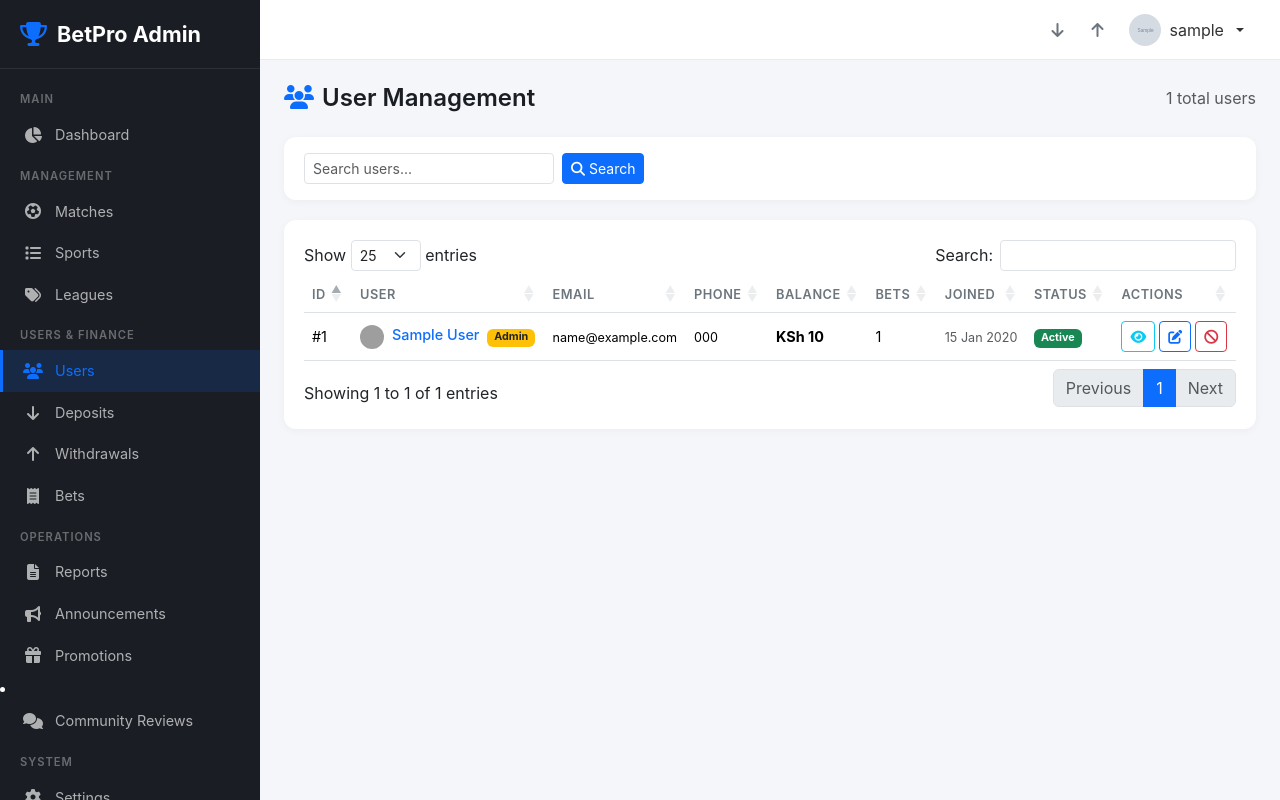
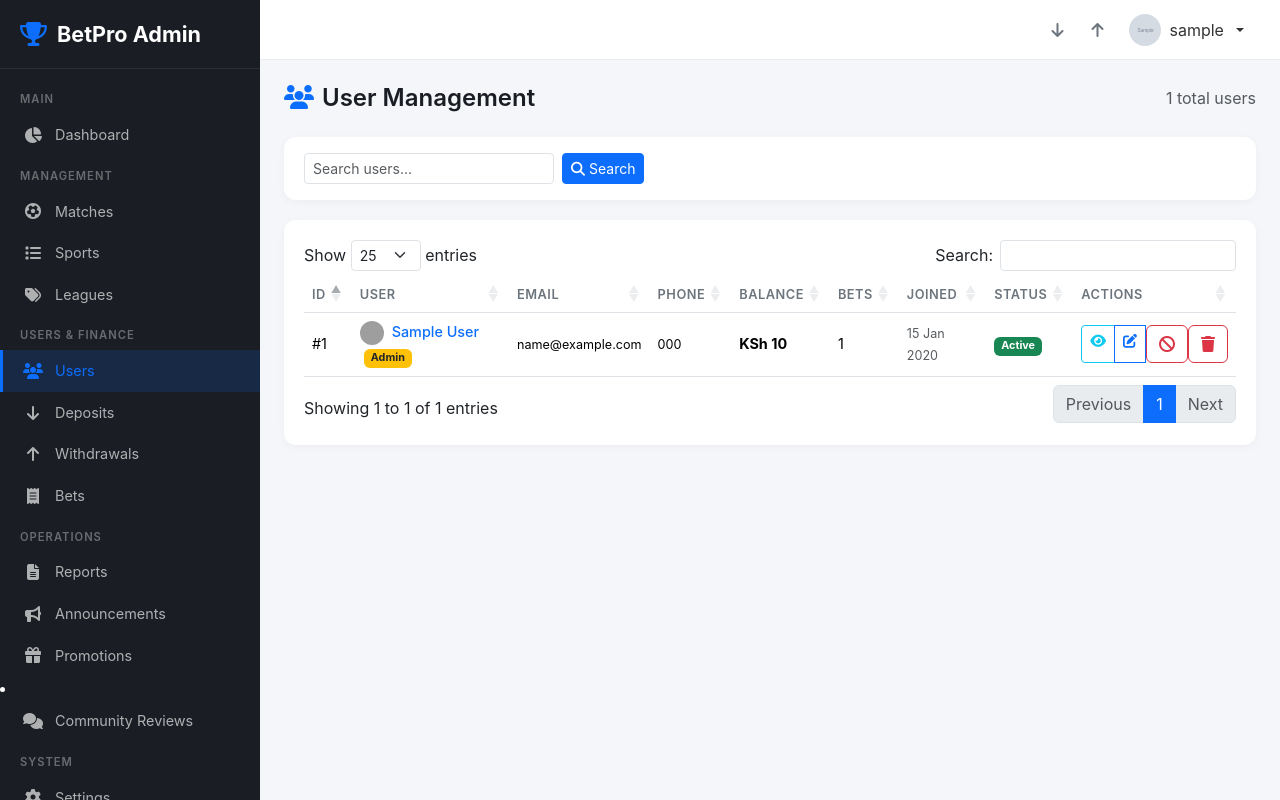
Before and after one commit to trippie412/BetPro, a Flask app: page /admin/users in a window 1280 px wide. Run offline with Flask 3, Linux system fonts and the light colour scheme; a user stored in the database is signed in; tables that the repository leaves empty hold one stand-in row (values such as "Sample post"); grey boxes marked "Sample" are stand-in pictures; some libraries are stand-ins or nearby versions; grey boxes are pictures that could not be loaded.

Commit message:
Add admin delete user button and route

```diff
--- a/app/admin/routes.py
+++ b/app/admin/routes.py
@@ -255,6 +255,22 @@ def adjust_user_balance(user_id):
     db.session.commit()
     return redirect(url_for('admin.user_detail', user_id=user.id))
 
+@admin_bp.route('/users/<int:user_id>/delete', methods=['POST'])
+@login_required
+@admin_required
+def delete_user(user_id):
+    user = User.query.get_or_404(user_id)
+
+    # Prevent deleting yourself
+    if user.id == current_user.id:
+        flash("You cannot delete your own account.", "danger")
+        return redirect(url_for('admin.users'))
+
+    db.session.delete(user)
+    db.session.commit()
+
+    flash(f"User {user.username} deleted successfully.", "success")
+    return redirect(url_for('admin.users'))
 
 # =============================================================================
 # DEPOSITS
--- a/templates/admin/users.html
+++ b/templates/admin/users.html
@@ -65,19 +65,30 @@
                         {% endif %}
                     </td>
                     <td>
-                        <div class="btn-group-action">
-                            <a href="{{ url_for('admin.user_detail', user_id=user.id) }}" class="btn btn-sm btn-outline-info" title="View">
+                        <div class="btn-group btn-group-sm">
+                            <a href="{{ url_for('admin.user_detail', user_id=user.id) }}" class="btn btn-outline-info" title="View">
                                 <i class="fas fa-eye"></i>
                             </a>
-                            <a href="{{ url_for('admin.edit_user', user_id=user.id) }}" class="btn btn-sm btn-outline-primary" title="Edit">
+                            <a href="{{ url_for('admin.edit_user', user_id=user.id) }}" class="btn btn-outline-primary" title="Edit">
                                 <i class="fas fa-edit"></i>
                             </a>
+
+                            <!-- Toggle Suspend Form -->
                             <form method="POST" action="{{ url_for('admin.toggle_suspend', user_id=user.id) }}" class="d-inline">
                                 <input type="hidden" name="csrf_token" value="{{ csrf_token() }}">
-                                <button class="btn btn-sm btn-outline-{{ 'success' if user.is_suspended else 'danger' }}"
+                                <button type="submit" class="btn btn-outline-{{ 'success' if user.is_suspended else 'danger' }}"
                                         title="{{ 'Activate' if user.is_suspended else 'Suspend' }}"
                                         onclick="return confirm('{{ 'Activate' if user.is_suspended else 'Suspend' }} user {{ user.username }}?')">
                                     <i class="fas fa-{{ 'check' if user.is_suspended else 'ban' }}"></i>
+                                </button>
+                            </form>
+
+                            <!-- Delete User Form -->
+                            <form method="POST" action="{{ url_for('admin.delete_user', user_id=user.id) }}" class="d-inline">
+                                <input type="hidden" name="csrf_token" value="{{ csrf_token() }}">
+                                <button type="submit" class="btn btn-outline-danger" title="Delete User"
+                                        onclick="return confirm('Are you sure you want to permanently delete {{ user.username }}? This action cannot be undone.')">
+                                    <i class="fas fa-trash"></i>
                                 </button>
                             </form>
                         </div>
```
